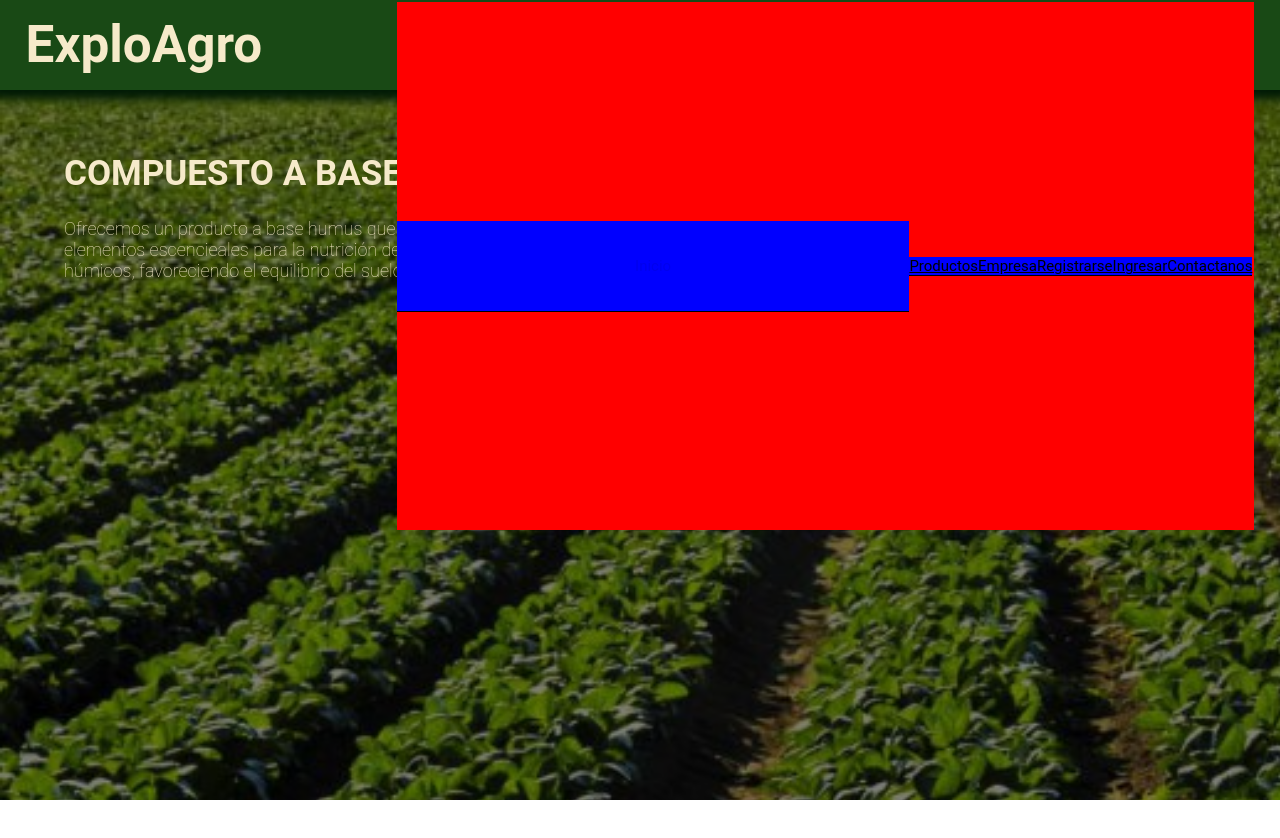
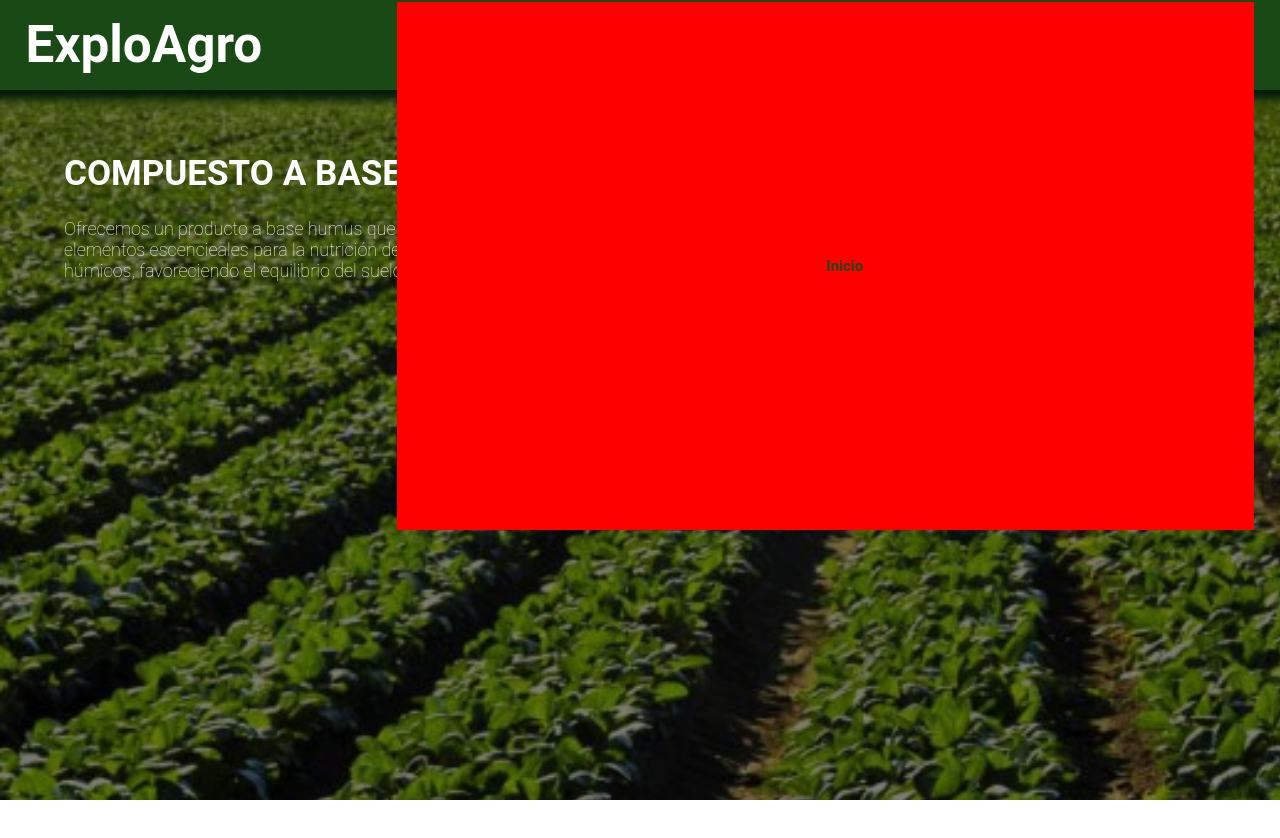
Before and after one commit to jorgeacosta02/Exploservice-frontend, a React (Vite) app in the folder client/: page / in a window 1280 px wide. Shown: the top 838 px of the page. Built offline with nearby package versions, Linux system fonts and the light colour scheme.

Commit message:
Menu Styles

```diff
--- a/client/src/components/NavBarNavList/NavList.tsx
+++ b/client/src/components/NavBarNavList/NavList.tsx
@@ -11,11 +11,11 @@ const NavList = () => {
 
   return (
     <ul className={navListStyles}>
-        <li className={styles.navLink}>
-          <NavLink to="/home" className={styles.link} >Inicio</NavLink>
+        <li className={styles.link} >
+          <NavLink to="/home" className={styles.navLink} >Inicio</NavLink>
         </li>
         <li>
-          <NavLink to="/products" className={styles.navLink} >Productos</NavLink>
+          <NavLink to="/products" className={styles.navLink} >Producto</NavLink>
         </li>
         <li>
           <NavLink to="/products" className={styles.navLink} >Empresa</NavLink>
--- a/client/src/components/NavBarNavList/_NavList.module.scss
+++ b/client/src/components/NavBarNavList/_NavList.module.scss
@@ -1,18 +1,19 @@
 @use "../../styles/globals" as g;
 
 .navList{ // ul
-    position: fixed;
+    position: absolute;
     box-sizing: border-box;
     list-style: none;
     @include g.create-flexbox(column, space-evenly);
+    // align-items: flex-start;
     width: 90%;
-    top: 14vh;
+    top: 12vh;
     right: -100%;
-    transition: left 1s;
     z-index: 2000;
-    background-color: g.$main-color;
-    color: g.$main-color;
+    background-color: g.$text-color;
     height: calc(94vh - (g.$minNavBarHeight * 2));
+    font-weight: 600;
+    padding: 1px;
     @include g.display-large{
         justify-content: space-between;
         flex-direction: row;
@@ -25,19 +26,24 @@
         background-color: red;
     }
     .navLink{// li
+        display: inline-block;
+        text-decoration: none;
+        text-align: center;
         position: relative;
-        width: 100%;
-        color: black;
-        text-align: center;
-        border-bottom: 1px solid black;
-        background-color: blue;
-        .link{
-            text-decoration: none;
-        }
+        width: 70vw;
+        height: 8vh;
+        line-height: 8vh;
+        color: g.$main-color;
+        border-radius: 2vw;
+     }
+    .navLink:hover{
+        background-color: g.$main-color;
+        color:g.$text-color;
+        transition: .2s ease;
     }
 }
 .show{// ul
     right: 5%;
-    transition: right .5s ease;
+    transition: right .3s ease;
 
 }
--- a/client/src/styles/_globals.scss
+++ b/client/src/styles/_globals.scss
@@ -5,7 +5,7 @@
     $primary-font: 'Roboto', sans-serif;
     $bg-color:  #121212;
     $second-bg-color: #0b420a;
-    $text-color: #f6eaca;
+    $text-color: white;
     $second-text-color: #ccc;
     $main-color: rgb(25, 73, 21);
     $active-color: rgb(241, 241, 9);
```
